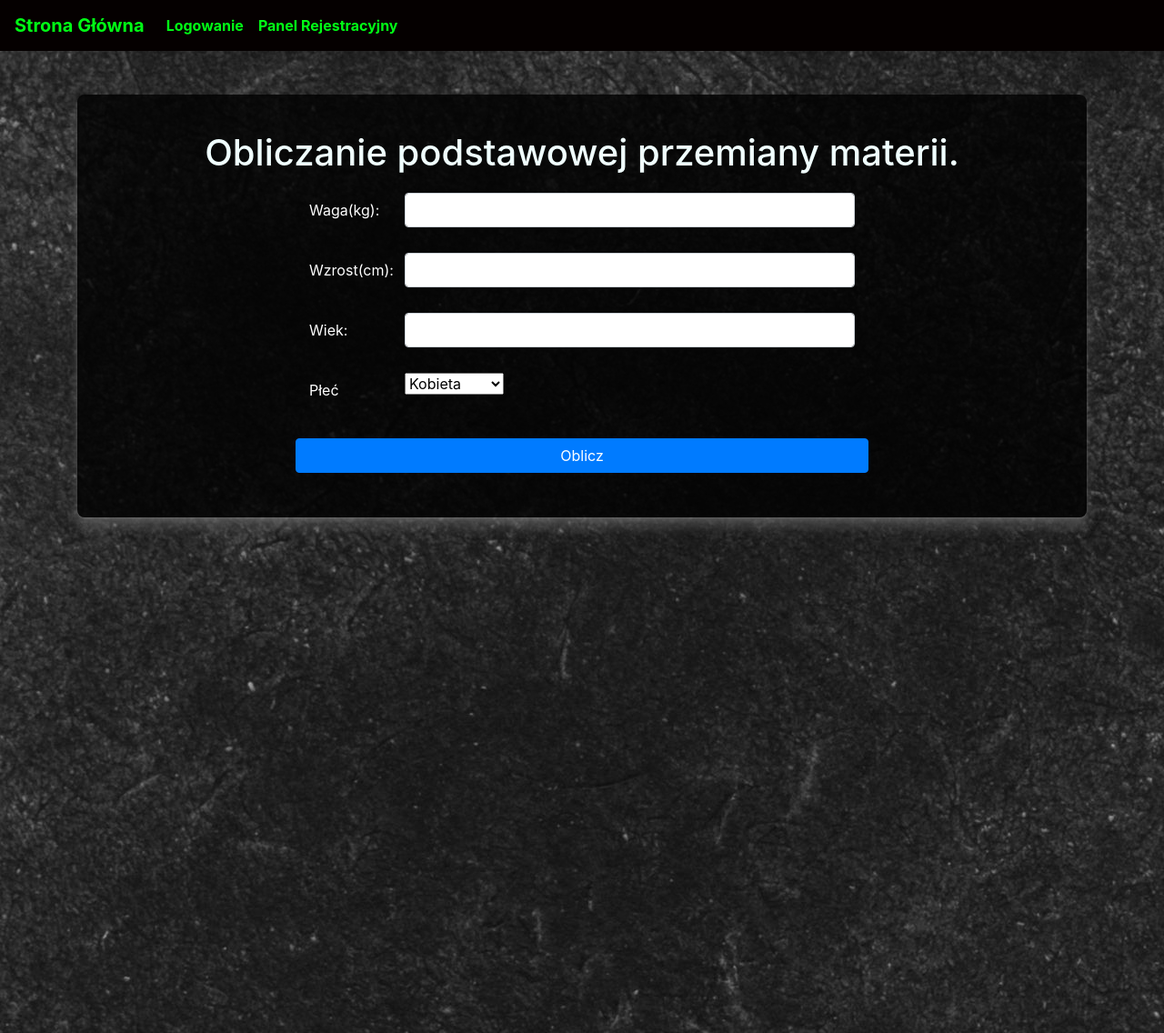
After one commit to LukaszKopyszko/mishmasz, a Flask app: template website/templates/ppm-calc.html in a window 1280 px wide. The commit adds this page. Shown: the whole page at 91% size. Run offline with Flask 2, Linux system fonts and the light colour scheme; the template is opened without the code that fills it, so the values that code supplies are empty; some libraries are stand-ins or nearby versions.

Commit message:
Added ppm-calculator

```diff
--- a/website/static/css/main.css
+++ b/website/static/css/main.css
@@ -86,6 +86,21 @@
     0 12px 12px rgba(128, 128, 128, 0.35);
 
 }
+.ppm-form{
+    display: flex;
+    flex-direction: column;
+    align-items: center;
+    padding: 40px 30px;
+    color: white;
+    background: rgba(0, 0, 0, 0.8);
+    border-radius: 8px;
+    box-shadow: 0 0.4px 0.4px rgba(128, 128, 128, 0.109),
+    0 1px 1px rgba(128, 128, 128, 0.155),
+    0 2.1px 2.1px rgba(128, 128, 128, 0.195),
+    0 4.4px 4.4px rgba(128, 128, 128, 0.241),
+    0 12px 12px rgba(128, 128, 128, 0.35);
+
+}
 .form-group {
     margin: 12px 0;
     width: 60%;
--- a/website/templates/base.html
+++ b/website/templates/base.html
@@ -41,7 +41,7 @@
               <a class="navbar-brand" href="/user-notes">Twoje Notatki</a>
             </li>
             <li class="nav-item">
-              <a class="navbar-brand" href="/bmi-calc">Kalkulator BMI</a>
+              <a class="navbar-brand" href="/dietetic">Dietetyka</a>
             </li>
             <li class="nav-item">
               <a class="navbar-brand" href="/morse">Konwerter morse'a</a>
--- /dev/null
+++ b/website/templates/ppm-calc.html
@@ -0,0 +1,42 @@
+{% extends "base.html" %} {% block title %}Dietetyka{% endblock %}
+
+{% block content %}
+<form method="POST" action="ppm-calc" class="ppm-form">
+    <h1 align="center" style="color: azure;">Obliczanie podstawowej przemiany materii.</h1>
+    <div class="form-group row">
+      <label for="weight" class="col-sm-2 col-form-label">Waga(kg):</label>
+      <div class="col-sm-10">
+        <input type="number" class="form-control" id="weight" name="weight">
+      </div>
+    </div>
+    <div class="form-group row">
+      <label for="height" class="col-sm-2 col-form-label">Wzrost(cm):</label>
+      <div class="col-sm-10">
+        <input type="number" class="form-control" id="height" name="height">
+      </div>
+    </div>
+    <div class="form-group row">
+        <label for="age" class="col-sm-2 col-form-label">Wiek:</label>
+        <div class="col-sm-10">
+          <input type="number" class="form-control" id="age" name="age">
+        </div>
+      </div>
+    <div class="form-group row">
+      <label for="sex" class="col-sm-2 col-form-label">Płeć</label>
+      <div class="col-sm-10">
+        <select name="options">Wybierz
+          <option name="women" value="women">Kobieta</option>
+          <option name="men" value="men">Mężczyzna</option>
+        </select>
+      </div>
+    </div>
+    <button class="btn btn-primary" type="submit" >Oblicz</button>
+    <div>
+        {%if flag%}
+        {%if ppm%}
+        <p style="color: azure;">{% print("Twoje PPM wynosi:  {}.".format(ppm)) %}</p>
+        {%endif%}
+        {%endif%}
+    </div>
+</form>
+{% endblock %}
```
Also changed, not shown: website/templates/dietetic.html (added, +29 -0 lines), website/views.py (+26 -0 lines), website/static/img/body-mass-index.jpg (added), website/static/img/ppm.jpg (added).
